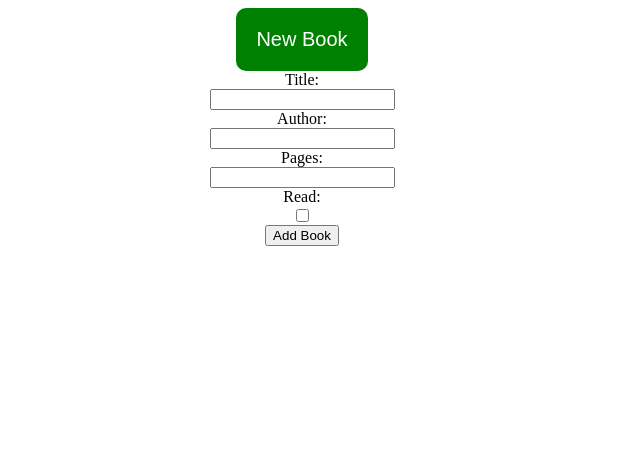
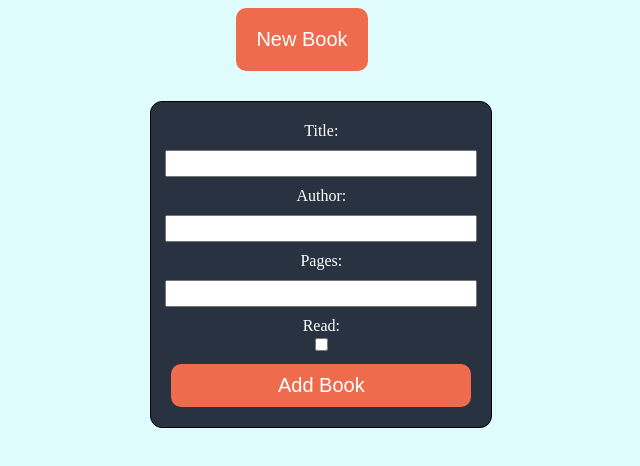
Before and after one commit to adrianceriotti/odin-library, a plain HTML site: page index.html in a window 1280 px wide. Both pictures are taken after a click on the button "New Book". Shown: the whole page, without its empty margins (338-978 px from the left). Drawn offline with Linux system fonts and the light colour scheme.

Commit message:
Changed color scheme toggle read and remove button work pages input changed to numbers

```diff
--- a/index.html
+++ b/index.html
@@ -14,10 +14,10 @@
     <label for="author">Author:</label>
     <input type="text" id="author">
     <label for="pages">Pages:</label>
-    <input type="text" id="pages">
+    <input type="number" id="pages">
     <label for="read">Read:</label>
     <input type="checkbox" id="read">
-    <input type="submit" value="Add Book">
+    <input type="submit" value="Add Book" id="submit">
     </form>
     <div id="library"></div>
     <script src="./main.js"></script>
--- a/main.js
+++ b/main.js
@@ -11,8 +11,8 @@ Book.prototype.toggleRead = function(){
     this.read = !this.read
 }
 
-function toggleRead(index){
-    myLibrary[index].toggle.Read();
+function toggleRead(index) {
+    myLibrary[index].toggleRead();
     render()
 }
 
@@ -30,16 +30,16 @@ function render(){
         </div>
         <div class="card-body">
             <p>${book.pages} pages</p>
-            <p class="read-status">${book.read ? "Read" : "Not Read Yet"}
-            <button class="remove-btn" onclick=(${i})">Remove</button>
+            <p class="read-status">${book.read ? "Read" : "Not Read Yet"}</p>
             <button class="toggle-read-btn" onclick="toggleRead(${i})">Toggle Read</button>
+            <button class="remove-btn" onclick="removeBook(${i})">Remove</button>
         </div>`;
         libraryBook.appendChild(bookEl)
     }
 }
 
 function removeBook(index){
-    myLibrary.splice(index, 1)
+    myLibrary.splice(index, 1);
     render();
 }
 
--- a/stylesheet.css
+++ b/stylesheet.css
@@ -3,7 +3,7 @@
     margin: 0 auto;
     padding: 20px;
     font-size: 20px;
-    background-color: green;
+    background-color: #ee6c4d;
     color: white;
     border: none;
     border-radius: 10px;
@@ -11,15 +11,78 @@
 }
 
 .book-card{
-    display: block;
-    border: red solid 1px;
+    display: inline-block;
+    border: #ee6c4d solid 3px;
     text-align: center;
+    width: 200px;
+    height: auto;
+    margin: 5px;
+    background-color: #293241;
+    color: white;
+    border-radius: 8px;
 }
 
-form{
+#new-book-form{
     text-align: center;
     flex-direction: column;
     align-items: center;
     justify-content: center;
+    border: solid black 1px;
+    border-radius: 12px;
+    width: 300px;
+    height: auto;
+    background-color: #293241;
+    margin-left: 38%;
+    height: auto;
+    padding: 20px;
+    margin-top: 30px;
+    color: white;
+    margin-bottom: 40px;
+}
+
+#pages,
+#title,
+#author{
+    width: 300px;
+    padding: 4px;
+    margin: 10px;
 
 }
+
+#submit{
+    padding: 10px;
+    width: 300px;
+    border-radius: 10px;
+    background-color: #ee6c4d;
+    border: none;
+    color: white;
+    margin-top: 10px;
+    font-size: 20px;
+}
+
+html{
+    background-color: #e0fbfc;
+}
+#library{
+    display: inline-block;
+}
+
+.toggle-read-btn,
+.remove-btn{
+    border-radius: 8px;
+    background-color: #ee6c4d;
+    border: none;
+    padding: 4px;
+    color: white;
+    margin-bottom: 20px;
+}
+
+input::-webkit-outer-spin-button,
+input::-webkit-inner-spin-button {
+    -webkit-appearance: none;
+    margin: 0;
+}
+
+input[type=number]{
+    -moz-appearance: textfield;
+}
```
